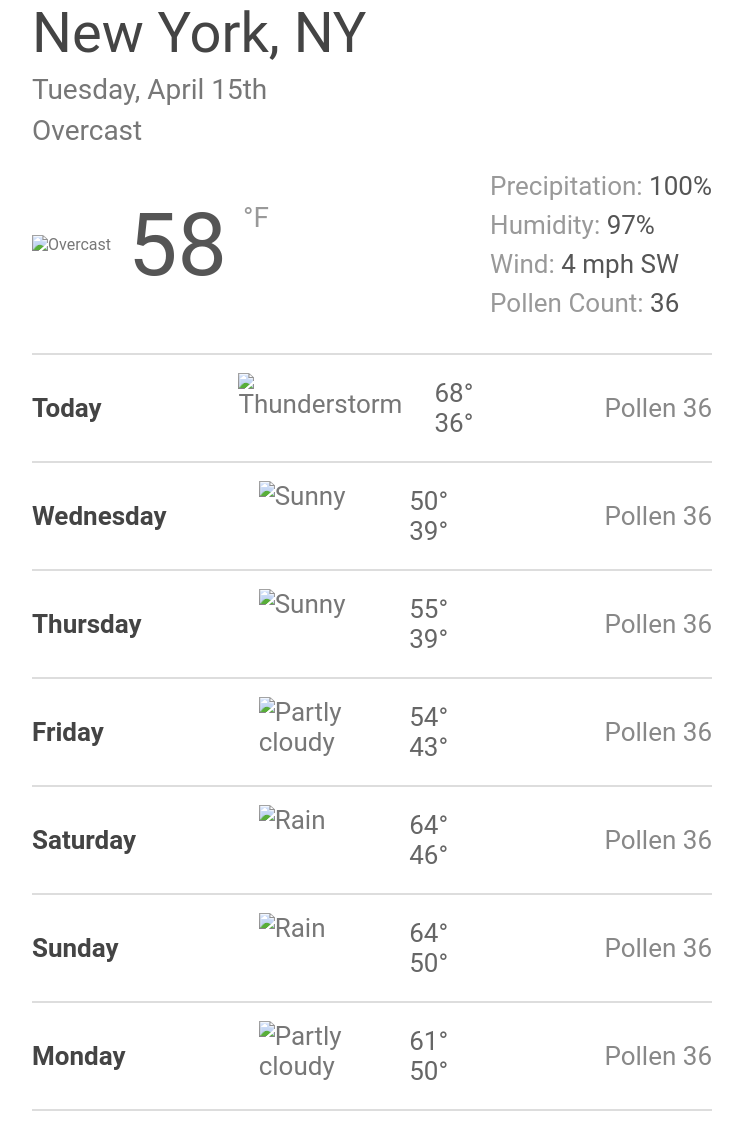
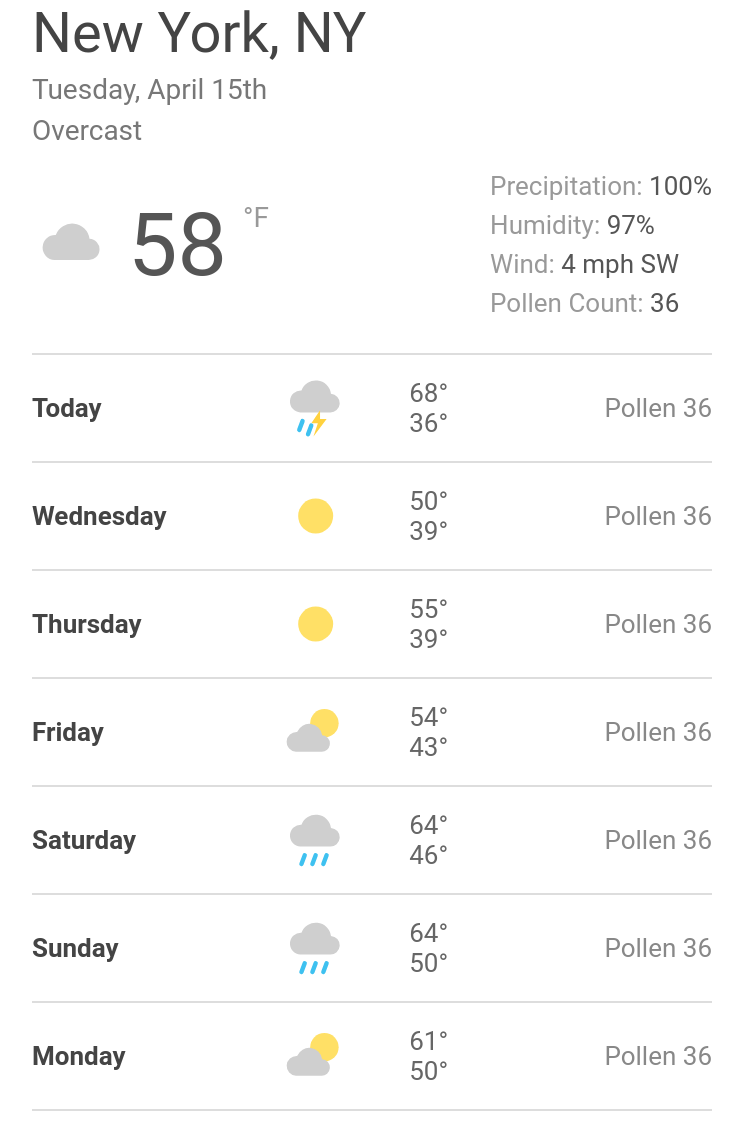
Before and after one commit to bohdanovroman-cyber/web-technologies, a plain HTML site: page lab-07/lab7-3.html in a window 1280 px wide. Shown: the part 17-1148 px from the top of the page, without its empty margins (268-1010 px from the left). Drawn offline with Linux system fonts and the light colour scheme.

Commit message:
lab-07: weather icons as inline svg

```diff
--- a/lab-07/lab7-3.html
+++ b/lab-07/lab7-3.html
@@ -7,6 +7,14 @@
   <link rel="stylesheet" href="style.css">
 </head>
 <body>
+  <svg width="0" height="0" style="position:absolute" aria-hidden="true">
+    <symbol id="w-sun" viewBox="0 0 64 64"><circle cx="32" cy="32" r="16" fill="#FFE066"/></symbol>
+    <symbol id="w-cloud" viewBox="0 0 64 64"><path fill="#CFCFCF" d="M18 44a10 10 0 0 1 1-20 14 14 0 0 1 27 3 8.5 8.5 0 0 1-1 17z"/></symbol>
+    <symbol id="w-partly" viewBox="0 0 64 64"><circle cx="40" cy="24" r="13" fill="#FFE066"/><path fill="#CFCFCF" d="M14 50a9 9 0 0 1 1-18 12 12 0 0 1 23 3 7.5 7.5 0 0 1-1 15z"/></symbol>
+    <symbol id="w-rain" viewBox="0 0 64 64"><path fill="#CFCFCF" d="M18 38a10 10 0 0 1 1-20 14 14 0 0 1 27 3 8.5 8.5 0 0 1-1 17z"/><path stroke="#3EC1F0" stroke-width="4" stroke-linecap="round" d="M22 46l-3 8M32 46l-3 8M42 46l-3 8"/></symbol>
+    <symbol id="w-storm" viewBox="0 0 64 64"><path fill="#CFCFCF" d="M18 36a10 10 0 0 1 1-20 14 14 0 0 1 27 3 8.5 8.5 0 0 1-1 17z"/><path fill="#FFD23F" d="M36 34l-8 12h6l-4 12 12-16h-6z"/><path stroke="#3EC1F0" stroke-width="4" stroke-linecap="round" d="M20 44l-3 8M28 48l-3 8"/></symbol>
+  </svg>
+
   <main class="weather">
     <header class="current">
       <h1 class="city">New York, NY</h1>
@@ -15,7 +23,7 @@
 
       <div class="current-main">
         <div class="temp-block">
-          <img class="current-icon" src="icons/cloudy.png" alt="Overcast">
+          <svg class="current-icon" role="img" aria-label="Overcast"><use href="#w-cloud"/></svg>
           <span class="temp">58</span>
           <span class="unit">°F</span>
         </div>
@@ -31,43 +39,43 @@
     <ul class="days">
       <li class="day">
         <span class="day-name">Today</span>
-        <img class="day-icon" src="icons/storm.png" alt="Thunderstorm">
+        <svg class="day-icon" role="img" aria-label="Thunderstorm"><use href="#w-storm"/></svg>
         <span class="day-temps"><span>68°</span><span>36°</span></span>
         <span class="pollen">Pollen 36</span>
       </li>
       <li class="day">
         <span class="day-name">Wednesday</span>
-        <img class="day-icon" src="icons/sunny.png" alt="Sunny">
+        <svg class="day-icon" role="img" aria-label="Sunny"><use href="#w-sun"/></svg>
         <span class="day-temps"><span>50°</span><span>39°</span></span>
         <span class="pollen">Pollen 36</span>
       </li>
       <li class="day">
         <span class="day-name">Thursday</span>
-        <img class="day-icon" src="icons/sunny.png" alt="Sunny">
+        <svg class="day-icon" role="img" aria-label="Sunny"><use href="#w-sun"/></svg>
         <span class="day-temps"><span>55°</span><span>39°</span></span>
         <span class="pollen">Pollen 36</span>
       </li>
       <li class="day">
         <span class="day-name">Friday</span>
-        <img class="day-icon" src="icons/partly-cloudy.png" alt="Partly cloudy">
+        <svg class="day-icon" role="img" aria-label="Partly cloudy"><use href="#w-partly"/></svg>
         <span class="day-temps"><span>54°</span><span>43°</span></span>
         <span class="pollen">Pollen 36</span>
       </li>
       <li class="day">
         <span class="day-name">Saturday</span>
-        <img class="day-icon" src="icons/rain.png" alt="Rain">
+        <svg class="day-icon" role="img" aria-label="Rain"><use href="#w-rain"/></svg>
         <span class="day-temps"><span>64°</span><span>46°</span></span>
         <span class="pollen">Pollen 36</span>
       </li>
       <li class="day">
         <span class="day-name">Sunday</span>
-        <img class="day-icon" src="icons/rain.png" alt="Rain">
+        <svg class="day-icon" role="img" aria-label="Rain"><use href="#w-rain"/></svg>
         <span class="day-temps"><span>64°</span><span>50°</span></span>
         <span class="pollen">Pollen 36</span>
       </li>
       <li class="day">
         <span class="day-name">Monday</span>
-        <img class="day-icon" src="icons/partly-cloudy.png" alt="Partly cloudy">
+        <svg class="day-icon" role="img" aria-label="Partly cloudy"><use href="#w-partly"/></svg>
         <span class="day-temps"><span>61°</span><span>50°</span></span>
         <span class="pollen">Pollen 36</span>
       </li>
--- a/lab-07/style.css
+++ b/lab-07/style.css
@@ -42,7 +42,7 @@ body {
   gap: 16px;
 }
 
-.current-icon { width: 80px; height: auto; }
+.current-icon { width: 80px; height: 80px; }
 
 .temp {
   font-size: 88px;
```
